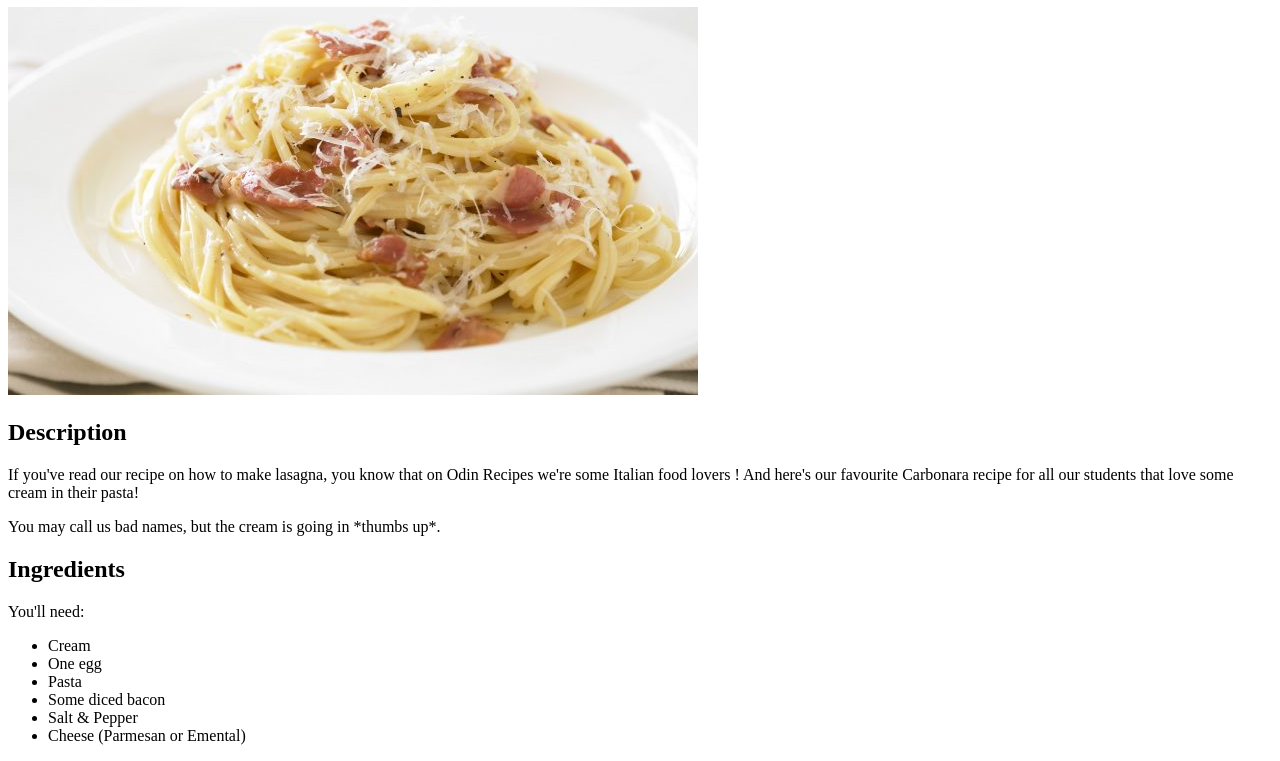
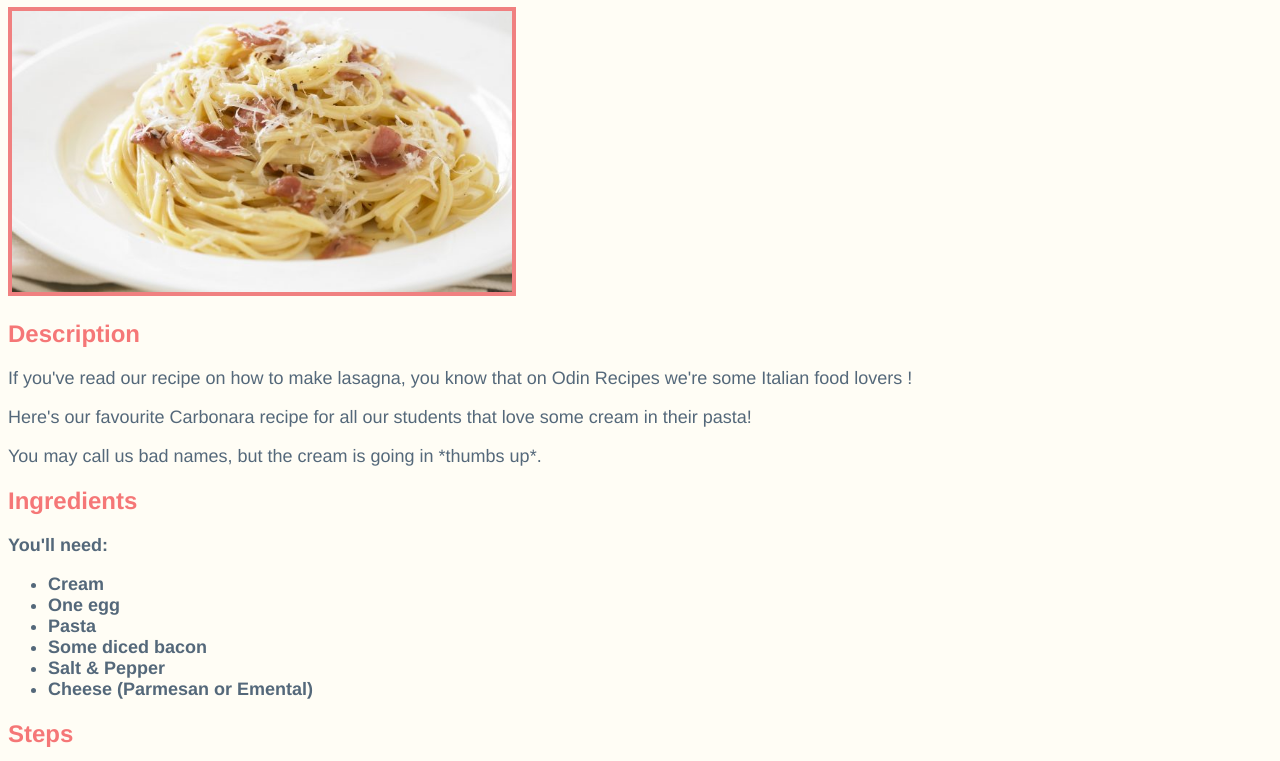
Before and after one commit to ZeiArt/odin-recipes, a plain HTML site: page recipes/carbonara.html in a window 1280 px wide. Shown: the part 73-834 px from the top of the page. Drawn offline with Linux system fonts and the light colour scheme.

Commit message:
Completed Css styling !

```diff
--- a/recipes/carbonara.html
+++ b/recipes/carbonara.html
@@ -11,10 +11,11 @@
     <h1>How to make Carbonara: a guide.</h1>
     <img src="images/carbonara-e1521461363147-690x388.jpg" alt="Carbonara picture.">
     <h2>Description</h2>
-    <p>If you've read our recipe on how to make lasagna, you know that on Odin Recipes we're some Italian food lovers ! And here's our favourite Carbonara recipe for all our students that love some cream in their pasta!</p>
+    <p>If you've read our recipe on how to make lasagna, you know that on Odin Recipes we're some Italian food lovers ! </p>
+    <p>Here's our favourite Carbonara recipe for all our students that love some cream in their pasta!</p>
     <p>You may call us bad names, but the cream is going in *thumbs up*.</p>
     <h2>Ingredients</h2>
-    You'll need:
+    <p class="need">You'll need:</p>
     <ul>
         <li>Cream</li>
         <li>One egg</li>
--- a/styles.css
+++ b/styles.css
@@ -1,3 +1,42 @@
-.cuties {
-    border: 30px lightcoral;
+img {
+    width: 500px;
+    height: auto;
+    border:4px solid lightcoral;
 }
+
+*{
+    font-family: Helvetica, "Times New Roman", sans-serif;
+}
+
+a:visited{
+    color: rgb(243, 86, 86);
+}
+
+a,
+h2,
+h3 {
+    color: rgb(245, 119, 119);
+}
+
+h1 {
+    color: rgb(240, 97, 97);
+}
+
+p,
+li {
+    font-size: 18px;
+    color: rgb(84, 104, 122);
+}
+
+.need,
+ul li {
+    font-weight: bold;
+}
+
+p {
+    font-weight: normal;
+}
+
+body {
+    background-color: rgb(255, 253, 245);
+}
```
Also changed, not shown: index.html (+1 -1 lines), recipes/curry.html (+1 -1 lines), recipes/lasagna.html (+1 -1 lines).
